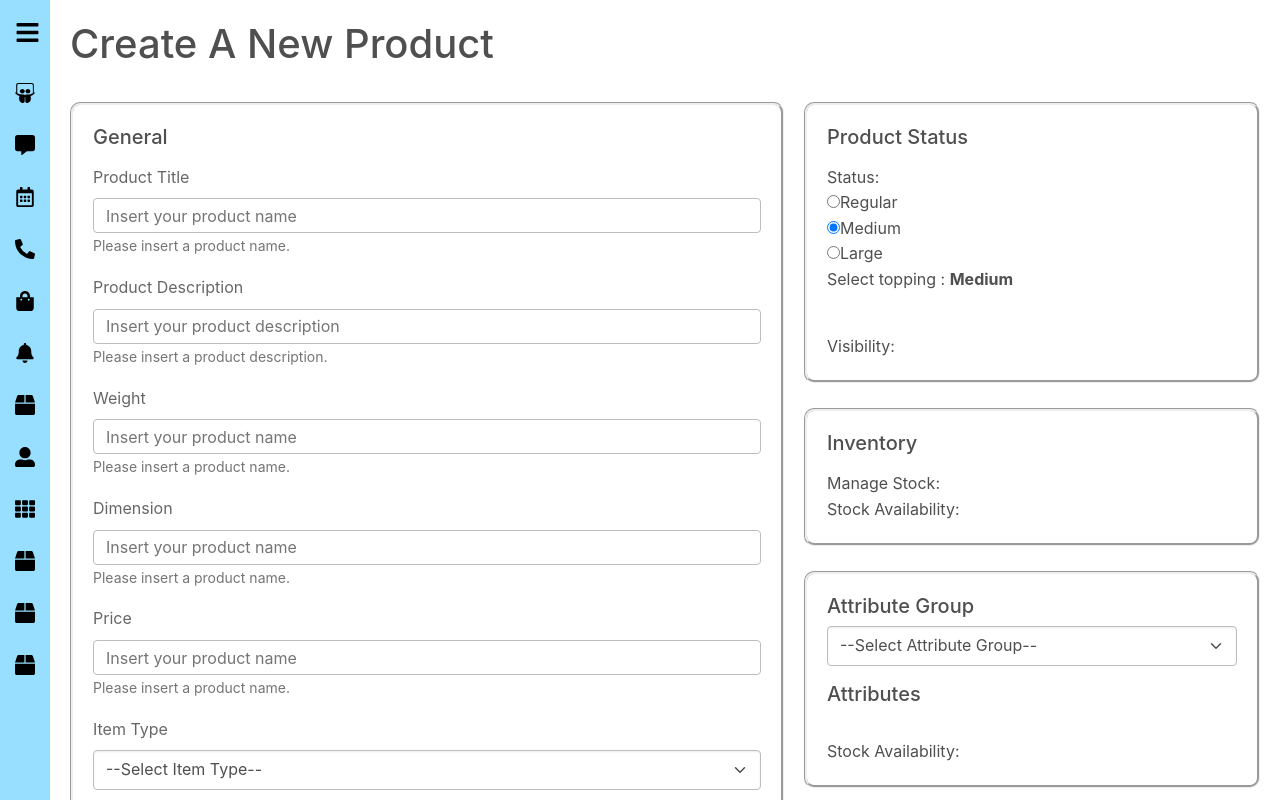
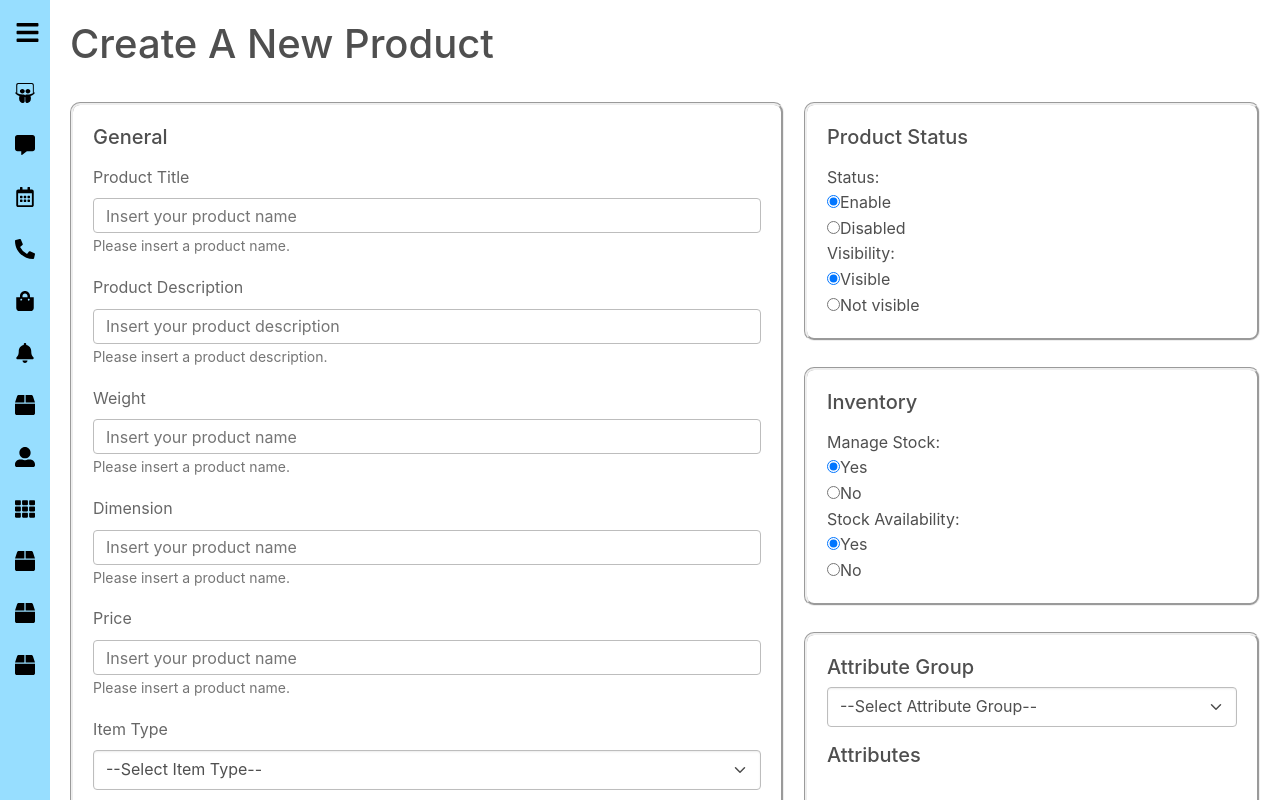
Before and after one commit to aqilahshi/MyEventOrg1, a React (Create React App) app: page /createpost in a window 1280 px wide. Shown: the top 800 px of the page. Built offline with nearby package versions, Linux system fonts and the light colour scheme; no server answers.

Commit message:
Update CreatePost.jsx

```diff
--- a/src/pages/CreatePost.jsx
+++ b/src/pages/CreatePost.jsx
@@ -3,15 +3,62 @@ import Button from 'react-bootstrap/Button';
 import Form from 'react-bootstrap/Form';
 import InputGroup from 'react-bootstrap/InputGroup';
 import {Row, Col} from 'react-bootstrap';
-import { useState } from "react"
+import { useState } from "react";
+import {db} from '../firebase';
+import { collection, addDoc } from "firebase/firestore";
+
 
 function  CreatePost() {
 
-  const [topping, setTopping] = useState("Medium")
+  const [Status, setStatus] = useState("Enabled")
+  const [Visibility, setVisibility] = useState("Visible")
+  const [MStock, setMStock] = useState("Yes")
+  const [SAvailability, setSAvailability] = useState("Yes")
+
+  const [productname, setProductName] = useState("")
+  const [productdesc, setProductDesc] = useState("")
+  const [productprice, setProductPrice] = useState("")
+  const [producttype, setProductType] = useState("")
+  const [productvar, setProductVar] = useState("")
+  const [productquantity, setProductQuantity] = useState("")
+
+
+  const Submit = async (y) => {
+    y.preventDefault();
+
+    try {
+        const docRef = await addDoc(collection(db, "product"), {
+          productname: productname,
+          productdesc: productdesc,
+          productprice: productprice,
+          producttype: producttype,
+          productvar: productvar,
+          productquantity: productquantity,
+        });
+        console.log("Document written with ID: ", docRef.id);
+      } catch (y) {
+        console.error("Error adding document: ", y);
+      }
+}
+
+
 
   const onOptionChange = e => {
-    setTopping(e.target.value)
+    setStatus(e.target.value)
   }
+
+  const onOptionChange2 = f => {
+    setVisibility(f.target.value)
+  }
+
+  const onOptionChange3 = g => {
+    setMStock(g.target.value)
+  }
+
+  const onOptionChange4 = h => {
+    setSAvailability(h.target.value)
+  }
+
 
   return (
     <div className='createpost'>
@@ -27,6 +74,7 @@ function  CreatePost() {
                     type="text"
                     placeholder="Insert your product name"
                     aria-describedby="inputGroupPrepend"
+                    onChange={(y)=>setProductName(y.target.value)}
                     required
                   />
                   <Form.Control.Feedback type="invalid">
@@ -45,6 +93,7 @@ function  CreatePost() {
                     type="text"
                     placeholder="Insert your product description"
                     aria-describedby="inputGroupPrepend"
+                    onChange={(y)=>setProductDesc(y.target.value)}
                     required
                   />
                   <Form.Control.Feedback type="invalid">
@@ -99,6 +148,7 @@ function  CreatePost() {
                     type="text"
                     placeholder="Insert your product name"
                     aria-describedby="inputGroupPrepend"
+                    onChange={(y)=>setProductPrice(y.target.value)}
                     required
                   />
                   <Form.Control.Feedback type="invalid">
@@ -114,7 +164,8 @@ function  CreatePost() {
 
               <Form.Group className="mb-3">
                   <Form.Label>Item Type</Form.Label>
-                  <Form.Select aria-label="Default select example">
+                  <Form.Select aria-label="Default select example"
+                  onChange={(y)=>setProductType(y.target.value)}>
                       <option>--Select Item Type--</option>
                       <option value="1">F&B</option>
                       <option value="2">Doorgift</option>
@@ -134,6 +185,7 @@ function  CreatePost() {
                               type="text"
                               placeholder="Insert variations"
                               aria-describedby="inputGroupPrepend"
+                              onChange={(y)=>setProductVar(y.target.value)}
                               required
                             />
                             <Form.Control.Feedback type="invalid">
@@ -153,6 +205,7 @@ function  CreatePost() {
                               type="text"
                               placeholder="Insert quantity"
                               aria-describedby="inputGroupPrepend"
+                              onChange={(y)=>setProductQuantity(y.target.value)}
                               required
                             />
                             <Form.Control.Feedback type="invalid">
@@ -186,7 +239,9 @@ function  CreatePost() {
                   </Row>
                 </div>
                 <p></p>
-                <Button variant="primary" type="submit">
+                <Button variant="primary"
+                type="submit"
+                onClick={Submit}>
                     Submit
                 </Button>
                 </Form>
@@ -197,42 +252,46 @@ function  CreatePost() {
             <h5>Product Status</h5><p/>
             Status:
             <br/><input
-        type="radio"
-        name="topping"
-        value="Regular"
-        id="regular"
-        checked={topping === "Regular"}
-        onChange={onOptionChange}
-      />
-      <label htmlFor="regular">Regular</label>
+              type="radio" name="Status"
+              value="Enabled" id="enabled"
+              checked={Status === "Enabled"}
+              onChange={onOptionChange}
+            />
+            <label htmlFor="enabled">Enable</label>
 
-      <br/><input
-        type="radio"
-        name="topping"
-        value="Medium"
-        id="medium"
-        checked={topping === "Medium"}
-        onChange={onOptionChange}
-      />
-      <label htmlFor="medium">Medium</label>
+            <br/><input
+              type="radio" name="Status"
+              value="Disabled" id="disabled"
+              checked={Status === "Disabled"}
+              onChange={onOptionChange}
+            />
+            <label htmlFor="disabled">Disabled</label>
 
-      <br/><input
-        type="radio"
-        name="topping"
-        value="Large"
-        id="large"
-        checked={topping === "Large"}
-        onChange={onOptionChange}
-      />
-      <label htmlFor="large">Large</label>
-
-      <p>
-        Select topping : <strong>{topping}</strong>
-      </p>
+            {/* <p>
+              Select status : <strong>{Status}</strong>
+            </p> */}
 
             <br/>
              Visibility:
+             <br/><input
+              type="radio" name="Visibility"
+              value="Visible" id="visible"
+              checked={Visibility === "Visible"}
+              onChange={onOptionChange2}
+            />
+            <label htmlFor="visible">Visible</label>
 
+            <br/><input
+              type="radio" name="Visibility"
+              value="Not visible" id="notvisible"
+              checked={Visibility === "Not visible"}
+              onChange={onOptionChange2}
+            />
+            <label htmlFor="notvisible">Not visible</label>
+
+            {/* <p>
+              Select visibility : <strong>{Visibility}</strong>
+            </p> */}
           </div>
 
           <br/>
@@ -240,10 +299,48 @@ function  CreatePost() {
           <div className='try2'>
               <h5>Inventory</h5><p/>
               Manage Stock:
+              <br/><input
+              type="radio" name="MStock"
+              value="Yes" id="yes"
+              checked={MStock === "Yes"}
+              onChange={onOptionChange3}
+            />
+            <label htmlFor="yes">Yes</label>
 
+            <br/><input
+              type="radio" name="MStock"
+              value="No" id="no"
+              checked={MStock === "No"}
+              onChange={onOptionChange3}
+            />
+            <label htmlFor="no">No</label>
+
+            {/* <p>
+              Select Manage Stock : <strong>{MStock}</strong>
+            </p> */}
             <br/>
+
              Stock Availability:
+             <br/><input
+              type="radio" name="SAvailability"
+              value="Yes" id="yes"
+              checked={SAvailability === "Yes"}
+              onChange={onOptionChange4}
+            />
+            <label htmlFor="yes">Yes</label>
 
+            <br/><input
+              type="radio" name="SAvailability"
+              value="No" id="no"
+              checked={SAvailability === "No"}
+              onChange={onOptionChange4}
+            />
+            <label htmlFor="no">No</label>
+
+            {/* <p>
+              Select Stock Availability : <strong>{SAvailability}</strong>
+            </p> */}
+            <br/>
           </div>
 
           <br/>
```
